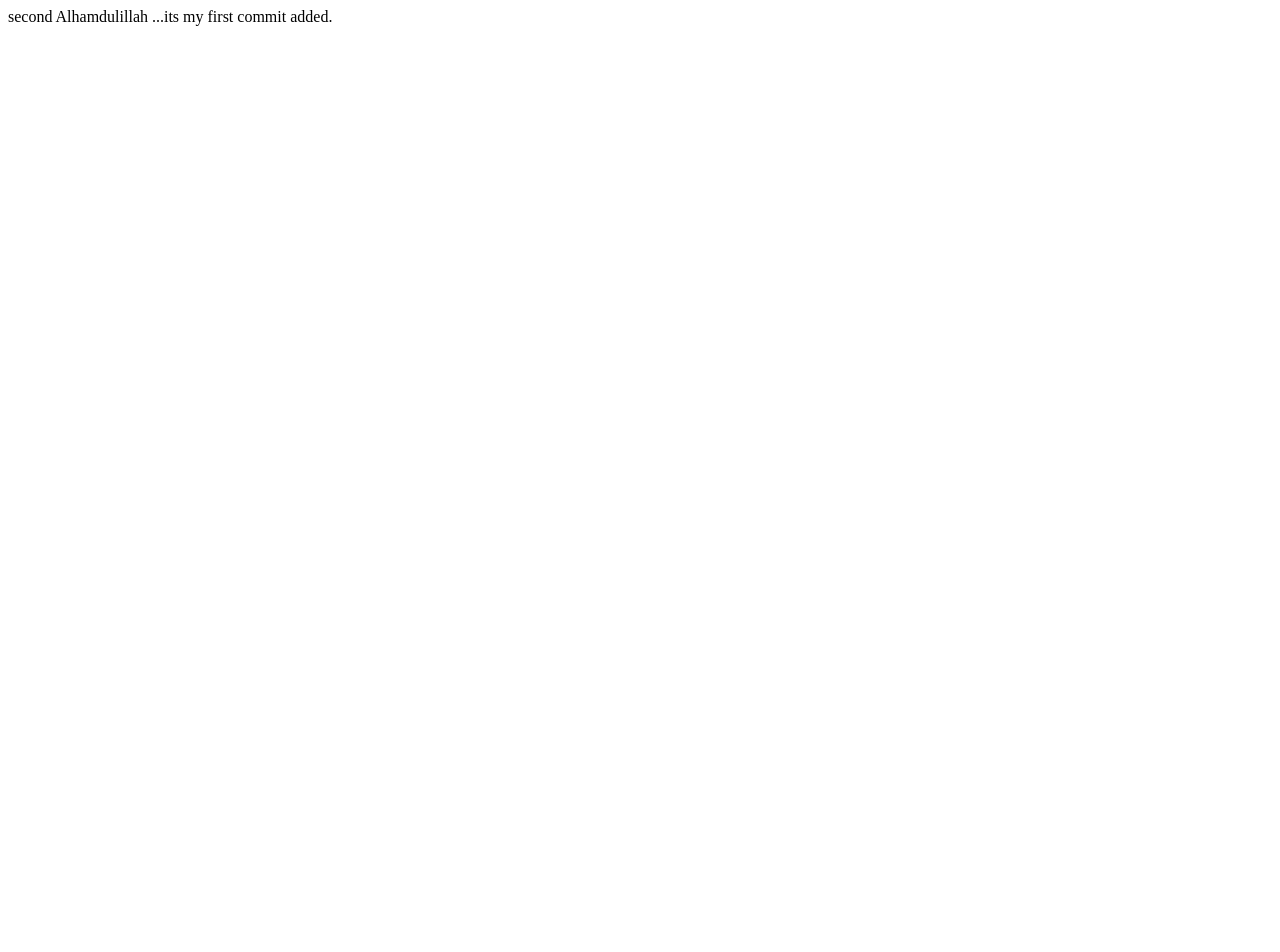
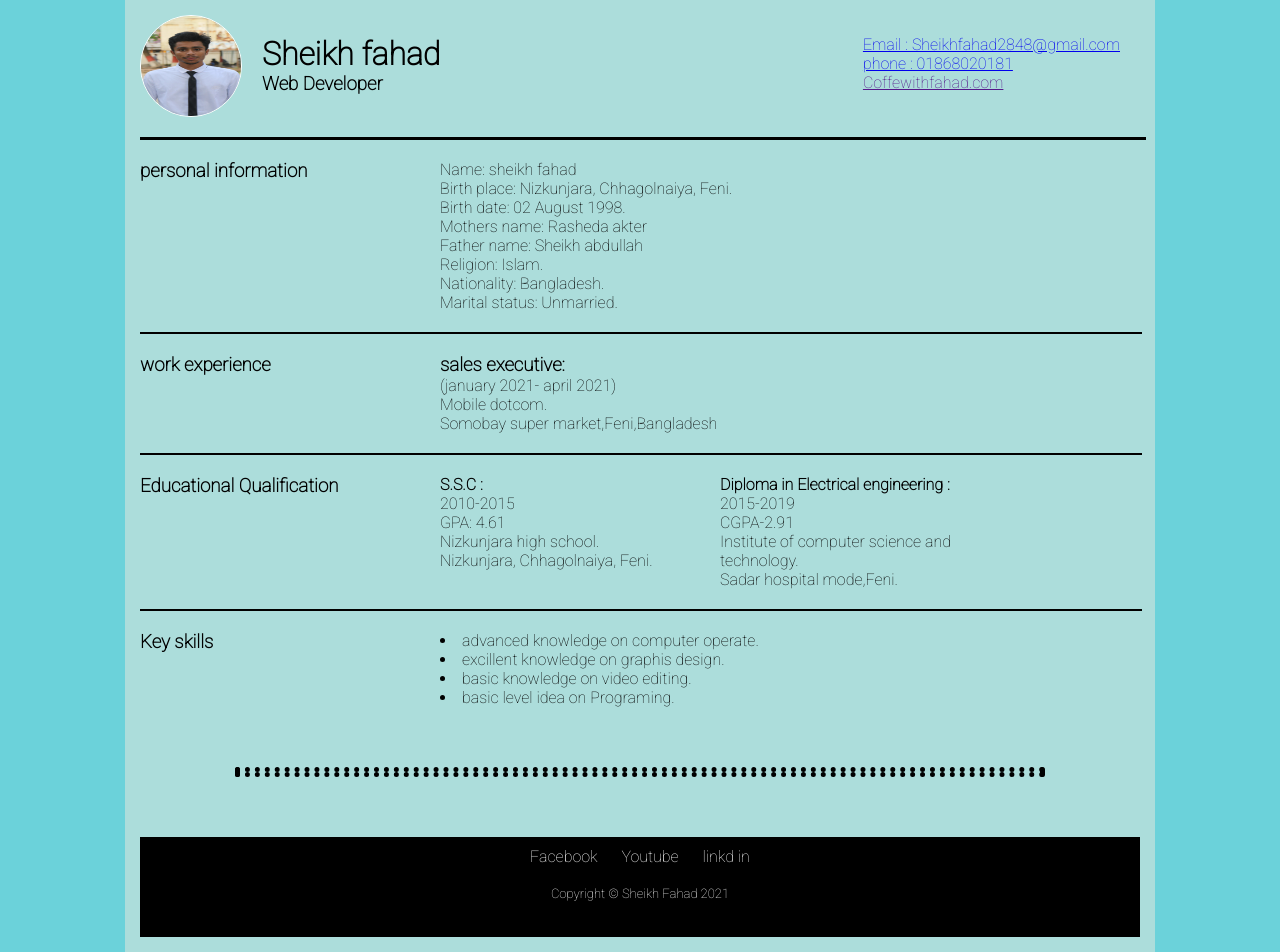
Before and after one commit to sheikhfahad57/my-first-repository, a plain HTML site: page index.html in a window 1280 px wide. Before the commit the page ends 800 px from the top, so only its background shows below. Drawn offline with Linux system fonts and the light colour scheme.

Commit message:
all done

```diff
--- a/index.html
+++ b/index.html
@@ -1,14 +1,159 @@
 <!DOCTYPE html>
 <html lang="en">
-<head>
-    <meta charset="UTF-8">
-    <meta http-equiv="X-UA-Compatible" content="IE=edge">
-    <meta name="viewport" content="width=device-width, initial-scale=1.0">
+  <head>
+    <meta charset="UTF-8" />
+    <meta http-equiv="X-UA-Compatible" content="IE=edge" />
+    <meta name="viewport" content="width=device-width, initial-scale=1.0" />
     <title>Document</title>
-</head>
-<body>
-    second
+    <link rel="stylesheet" href="style.css" />
+    <link rel="preconnect" href="https://fonts.googleapis.com">
+<link rel="preconnect" href="https://fonts.gstatic.com" crossorigin>
+<link href="https://fonts.googleapis.com/css2?family=Roboto:wght@100&display=swap" rel="stylesheet">
+  </head>
+  <body>
+    <!--container start-->
+    <div class="container">
+      <!-- header start -->
+      <header>
+        <img class="profile-pic" src="img/arman.jpeg" alt="" />
+        <div class="header-bio">
+          <h1>Sheikh fahad</h1>
+          <h3>Web Developer</h3>
+        </div>
+        <div class="header-contact">
+          <p>
+            <a href="mailto:sheikhfahad2848@gmail.com">
+              Email : Sheikhfahad2848@gmail.com</a
+            >
+          </p>
+          <p>
+            <a href="tel:+880186820181">phone : 01868020181</a>
+          </p>
+          <p>
+            <a href="">Coffewithfahad.com</a>
+          </p>
+        </div>
+      </header>
+      <!-- header end -->
+      <!-- div clear -->
+      <div class="div-clear"></div>
 
-    Alhamdulillah ...its my first commit added.
-</body>
-</html>
+      <hr />
+      <!-- main start -->
+
+      <main>
+        <!-- personal information section start -->
+        <section id="personal-information">
+          <div class="content">
+            <div class="left">
+              <h3>personal information</h3>
+            </div>
+            <div class="right">
+              Name: sheikh fahad <br />
+              Birth place: Nizkunjara, Chhagolnaiya, Feni. <br />
+              Birth date: 02 August 1998. <br />
+              Mothers name: Rasheda akter <br />
+              Father name: Sheikh abdullah <br />
+              Religion: Islam. <br />
+              Nationality: Bangladesh. <br />
+              Marital status: Unmarried.
+            </div>
+          </div>
+        </section>
+        <div class="div-clear"></div>
+
+        <hr class="common-hr" />
+        <!-- personal information section end -->
+
+        <!-- work experience start -->
+        <section id="work-experience">
+          <div class="content">
+            <div class="left">
+              <h3>work experience</h3>
+            </div>
+            <div class="right">
+              <h3> sales executive:</h3>
+              <p>(january 2021- april 2021)</p>
+              <p>Mobile dotcom.</p>
+              <p>Somobay super market,Feni,Bangladesh</p>
+
+
+          </div>
+        </section>
+        <!-- work experience end -->
+        <div class="div-clear"></div>
+
+        <hr class="common-hr" />
+        <!-- educational section start -->
+        <section class="executive-section">
+          <div class="content">
+            <div class="left">
+              <h3>Educational Qualification </h3>
+            </div>
+            <div class="right">
+              <div class="ssc">
+                <h4>S.S.C :</h4>
+                <p>2010-2015</p>
+                <p>GPA: 4.61</p>
+                <p>Nizkunjara high school.</p>
+                <p>Nizkunjara, Chhagolnaiya, Feni.</p>
+
+              </div>
+              <div class="diploma">
+                <h4>Diploma in Electrical engineering :</h4>
+                <p>2015-2019</p>
+                <p>CGPA-2.91</p>
+                <p>Institute of computer science and technology.</p>
+                <p>Sadar hospital mode,Feni.</p>
+
+              </div>
+
+          </div>
+        </section>
+
+        <!-- educational section end -->
+        <div class="div-clear"></div>
+
+        <hr class="common-hr" />
+        <!-- key skills start -->
+        <section class="key-skills">
+          <div class="content">
+            <div class="left">
+              <h3>Key skills</h3>
+            </div>
+            <div class="right">
+              <li>advanced knowledge on computer operate.</li>
+              <li>excillent knowledge on graphis design.</li>
+              <li>basic knowledge on video editing.</li>
+              <li>basic level idea on Programing.</li>
+
+
+
+          </div>
+        </section>
+        <!-- key skills section end -->
+
+
+      </main>
+      <div class="div-clear"></div>
+      <hr class="last-hr" />
+
+      <!-- main end -->
+
+
+
+
+      <!-- footer start -->
+      <footer class="footer">
+        <a href="https://www.facebook.com/sheikhfahad57/" target="blank">Facebook</a>
+        <a href="">Youtube</a>
+        <a href="">linkd in</a>
+        <p> Copyright &copy; Sheikh Fahad 2021</p>
+
+
+      </footer>
+      <!-- footer end -->
+    </div>
+    <!--container end-->
+  </body>
+  </html>
--- a/style.css
+++ b/style.css
@@ -0,0 +1,84 @@
+* {
+  margin: 0;
+  padding: 0;
+}
+body {
+  background-color: rgb(107, 210, 218);
+  font-family: "Roboto", sans-serif;
+}
+.container {
+  max-width: 1000px;
+  margin: 0 auto;
+  padding: 15px;
+  background-color: rgb(172, 221, 219);
+}
+.profile-pic {
+  width: 100px;
+  height: 100px;
+  border: 1px solid white;
+  border-radius: 50%;
+  float: left;
+}
+.header-bio {
+  float: left;
+  padding: 20px;
+}
+.header-contact {
+  float: right;
+  padding: 20px;
+}
+.div-clear {
+  clear: both;
+}
+hr {
+  border: solid black 3px;
+  width: 100%;
+  margin: 20px auto;
+  border-bottom: none;
+}
+
+.left {
+  float: left;
+  width: 30%;
+}
+.right {
+  float: left;
+  width: 70%;
+}
+.common-hr {
+  border: solid black 1px;
+  width: 100%;
+  margin: 20 auto;
+}
+.ssc {
+  float: left;
+  width: 40%;
+}
+.key-skills .right {
+  list-style-position: inside;
+}
+.diploma {
+  float: left;
+  width: 40%;
+}
+.last-hr {
+  width: 80%;
+  margin: 60px auto;
+  border: dotted 5px;
+}
+.footer {
+  background-color: black;
+  height: 80px;
+  text-align: center;
+  padding: 10px;
+}
+.footer a {
+  color: rgb(255, 255, 255);
+  padding: 10px;
+  text-decoration: none;
+}
+.footer p {
+  color: white;
+  margin-top: 20px;
+  font-size: 13px;
+}
```
Also changed, not shown: img/arman.jpeg (added).
